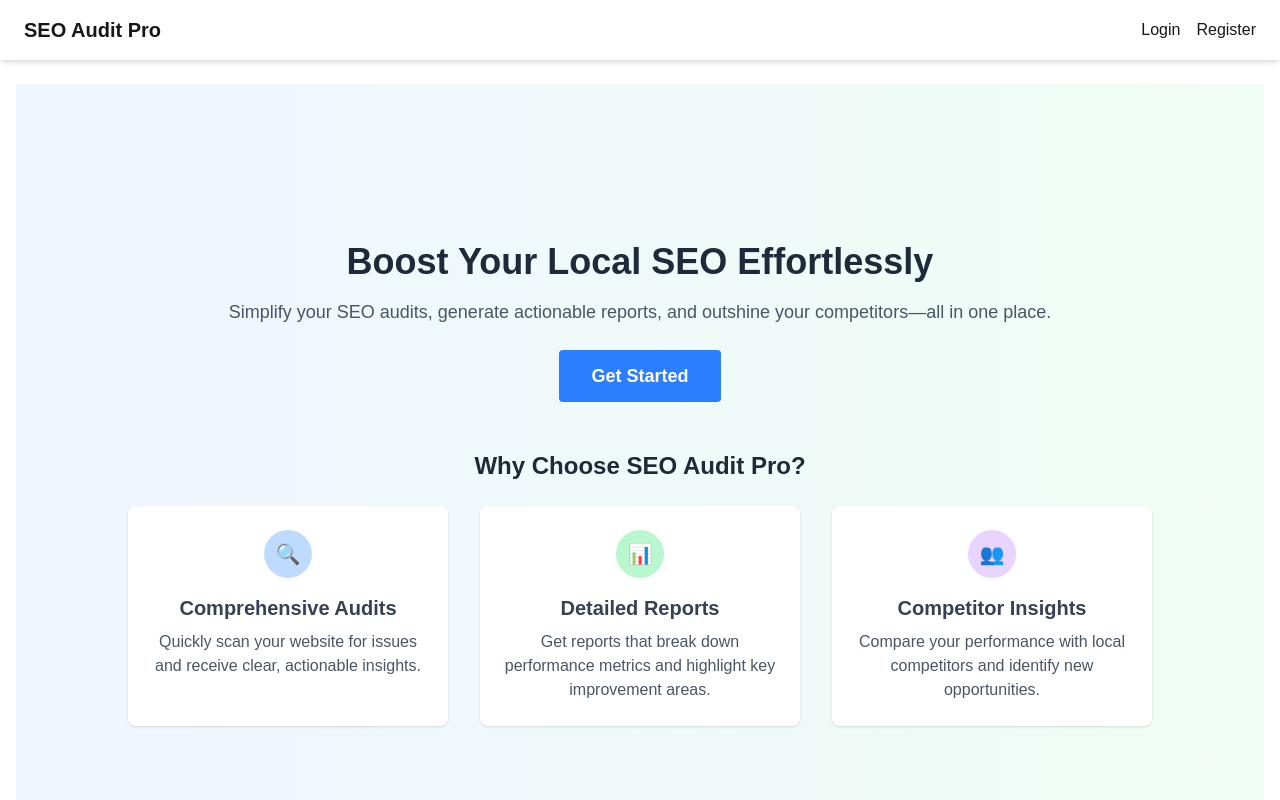
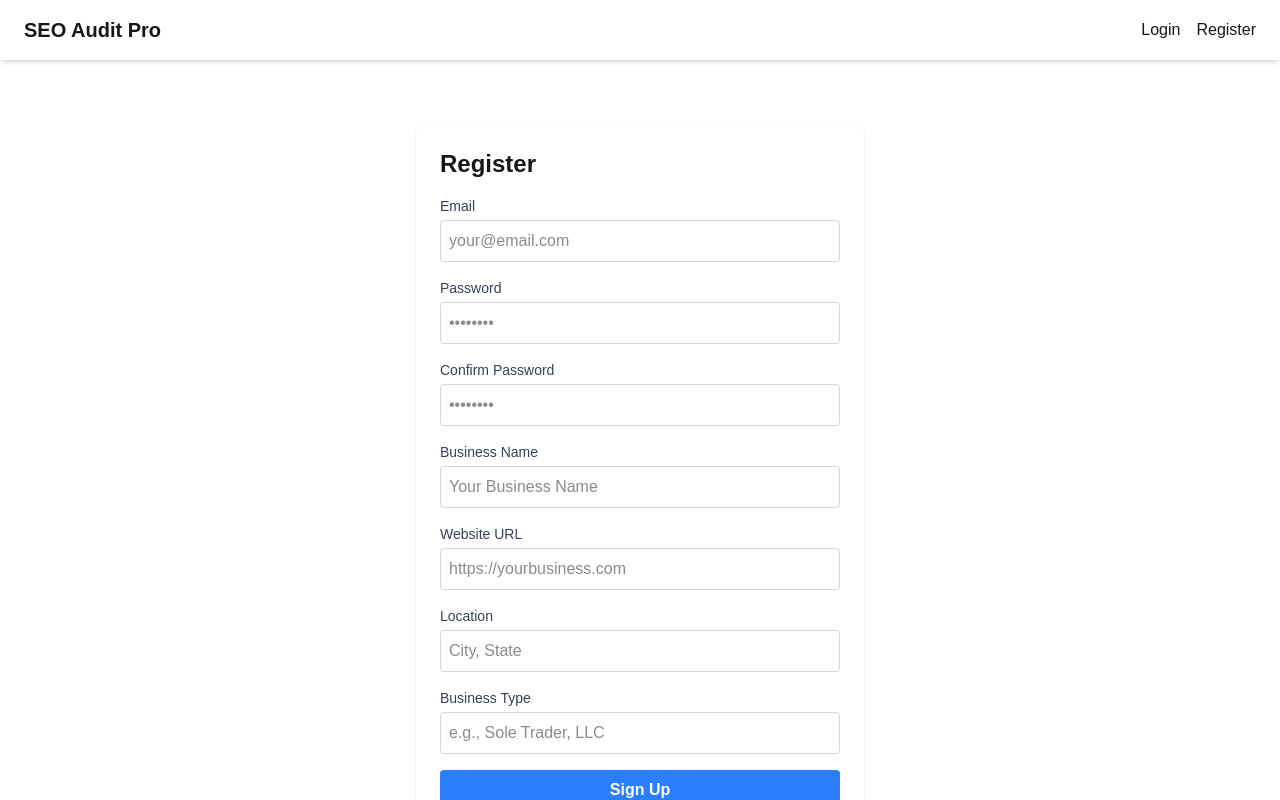
Before and after one commit to PeteLight/seo-audit, a Next.js app: page / in a window 1280 px wide. Shown: the top 800 px of the page. Built offline with nearby package versions, Linux system fonts and the light colour scheme.

Commit message:
updated registration page to include requests for more biz info

```diff
--- a/src/app/page.tsx
+++ b/src/app/page.tsx
@@ -1,71 +1,171 @@
-// app/page.tsx
 'use client';
 
+import { FormEvent, useState } from 'react';
 import Link from 'next/link';
+import { useAuth } from '@/context/AuthContext';
 
-export default function LandingPage() {
+export default function RegisterPage() {
+  const [email, setEmail] = useState('');
+  const [password, setPassword] = useState('');
+  const [confirm, setConfirm] = useState('');
+  const [businessName, setBusinessName] = useState('');
+  const [websiteURL, setWebsiteURL] = useState('');
+  const [location, setLocation] = useState('');
+  const [businessType, setBusinessType] = useState('');
+  const { login } = useAuth();
+
+  function handleSubmit(e: FormEvent) {
+    e.preventDefault();
+    if (password !== confirm) {
+      alert('Passwords do not match!');
+      return;
+    }
+    // Simulate registration and login
+    // For now, we use businessName as the user's name in our context
+    login({ email, name: businessName });
+    console.log('Registered with:', {
+      email,
+      password,
+      businessName,
+      websiteURL,
+      location,
+      businessType,
+    });
+  }
+
   return (
-    <main className="flex flex-col items-center justify-center px-6 py-12 bg-gradient-to-r from-blue-50 to-green-50 min-h-screen">
-      {/* Hero Section */}
-      <section className="text-center mb-12">
-        <h1 className="text-4xl font-bold text-gray-800 mb-4">
-          Boost Your Local SEO Effortlessly
-        </h1>
-        <p className="text-lg text-gray-600 mb-6">
-          Simplify your SEO audits, generate actionable reports, and outshine
-          your competitors—all in one place.
-        </p>
-        <Link href="/register">
-          <button className="rounded bg-blue-500 px-8 py-3 text-lg font-semibold text-white hover:bg-blue-600">
-            Get Started
-          </button>
+    <section className="mx-auto mt-10 max-w-md rounded-lg bg-white p-6 shadow">
+      <h1 className="mb-4 text-2xl font-semibold">Register</h1>
+      <form onSubmit={handleSubmit} className="space-y-4">
+        {/* Email Field */}
+        <div>
+          <label
+            htmlFor="email"
+            className="block text-sm font-medium text-gray-700">
+            Email
+          </label>
+          <input
+            id="email"
+            type="email"
+            placeholder="your@email.com"
+            className="mt-1 w-full rounded border border-gray-300 p-2 focus:outline-none focus:ring-2 focus:ring-blue-400"
+            value={email}
+            onChange={(e) => setEmail(e.target.value)}
+            required
+          />
+        </div>
+        {/* Password Field */}
+        <div>
+          <label
+            htmlFor="password"
+            className="block text-sm font-medium text-gray-700">
+            Password
+          </label>
+          <input
+            id="password"
+            type="password"
+            placeholder="••••••••"
+            className="mt-1 w-full rounded border border-gray-300 p-2 focus:outline-none focus:ring-2 focus:ring-blue-400"
+            value={password}
+            onChange={(e) => setPassword(e.target.value)}
+            required
+          />
+        </div>
+        {/* Confirm Password Field */}
+        <div>
+          <label
+            htmlFor="confirm"
+            className="block text-sm font-medium text-gray-700">
+            Confirm Password
+          </label>
+          <input
+            id="confirm"
+            type="password"
+            placeholder="••••••••"
+            className="mt-1 w-full rounded border border-gray-300 p-2 focus:outline-none focus:ring-2 focus:ring-blue-400"
+            value={confirm}
+            onChange={(e) => setConfirm(e.target.value)}
+            required
+          />
+        </div>
+        {/* Business Name Field */}
+        <div>
+          <label
+            htmlFor="businessName"
+            className="block text-sm font-medium text-gray-700">
+            Business Name
+          </label>
+          <input
+            id="businessName"
+            type="text"
+            placeholder="Your Business Name"
+            className="mt-1 w-full rounded border border-gray-300 p-2 focus:outline-none focus:ring-2 focus:ring-blue-400"
+            value={businessName}
+            onChange={(e) => setBusinessName(e.target.value)}
+            required
+          />
+        </div>
+        {/* Website URL Field */}
+        <div>
+          <label
+            htmlFor="websiteURL"
+            className="block text-sm font-medium text-gray-700">
+            Website URL
+          </label>
+          <input
+            id="websiteURL"
+            type="url"
+            placeholder="https://yourbusiness.com"
+            className="mt-1 w-full rounded border border-gray-300 p-2 focus:outline-none focus:ring-2 focus:ring-blue-400"
+            value={websiteURL}
+            onChange={(e) => setWebsiteURL(e.target.value)}
+          />
+        </div>
+        {/* Location Field */}
+        <div>
+          <label
+            htmlFor="location"
+            className="block text-sm font-medium text-gray-700">
+            Location
+          </label>
+          <input
+            id="location"
+            type="text"
+            placeholder="City, State"
+            className="mt-1 w-full rounded border border-gray-300 p-2 focus:outline-none focus:ring-2 focus:ring-blue-400"
+            value={location}
+            onChange={(e) => setLocation(e.target.value)}
+          />
+        </div>
+        {/* Business Type Field */}
+        <div>
+          <label
+            htmlFor="businessType"
+            className="block text-sm font-medium text-gray-700">
+            Business Type
+          </label>
+          <input
+            id="businessType"
+            type="text"
+            placeholder="e.g., Sole Trader, LLC"
+            className="mt-1 w-full rounded border border-gray-300 p-2 focus:outline-none focus:ring-2 focus:ring-blue-400"
+            value={businessType}
+            onChange={(e) => setBusinessType(e.target.value)}
+          />
+        </div>
+        {/* Submit Button */}
+        <button
+          type="submit"
+          className="w-full rounded bg-blue-500 px-4 py-2 font-semibold text-white hover:bg-blue-600">
+          Sign Up
+        </button>
+      </form>
+      <p className="mt-4 text-sm text-gray-600">
+        Already have an account?{' '}
+        <Link href="/login" className="text-blue-500 hover:underline">
+          Log in
         </Link>
-      </section>
-
-      {/* Benefits Section */}
-      <section className="w-full max-w-5xl">
-        <h2 className="text-2xl font-bold text-gray-800 mb-6 text-center">
-          Why Choose SEO Audit Pro?
-        </h2>
-        <div className="grid grid-cols-1 gap-8 md:grid-cols-3">
-          <div className="flex flex-col items-center bg-white p-6 rounded-lg shadow">
-            <div className="mb-4 h-12 w-12 bg-blue-200 rounded-full flex items-center justify-center">
-              <span className="text-blue-600 text-xl">🔍</span>
-            </div>
-            <h3 className="text-xl font-semibold text-gray-700 mb-2">
-              Comprehensive Audits
-            </h3>
-            <p className="text-center text-gray-600">
-              Quickly scan your website for issues and receive clear, actionable
-              insights.
-            </p>
-          </div>
-          <div className="flex flex-col items-center bg-white p-6 rounded-lg shadow">
-            <div className="mb-4 h-12 w-12 bg-green-200 rounded-full flex items-center justify-center">
-              <span className="text-green-600 text-xl">📊</span>
-            </div>
-            <h3 className="text-xl font-semibold text-gray-700 mb-2">
-              Detailed Reports
-            </h3>
-            <p className="text-center text-gray-600">
-              Get reports that break down performance metrics and highlight key
-              improvement areas.
-            </p>
-          </div>
-          <div className="flex flex-col items-center bg-white p-6 rounded-lg shadow">
-            <div className="mb-4 h-12 w-12 bg-purple-200 rounded-full flex items-center justify-center">
-              <span className="text-purple-600 text-xl">👥</span>
-            </div>
-            <h3 className="text-xl font-semibold text-gray-700 mb-2">
-              Competitor Insights
-            </h3>
-            <p className="text-center text-gray-600">
-              Compare your performance with local competitors and identify new
-              opportunities.
-            </p>
-          </div>
-        </div>
-      </section>
-    </main>
+      </p>
+    </section>
   );
 }
```
